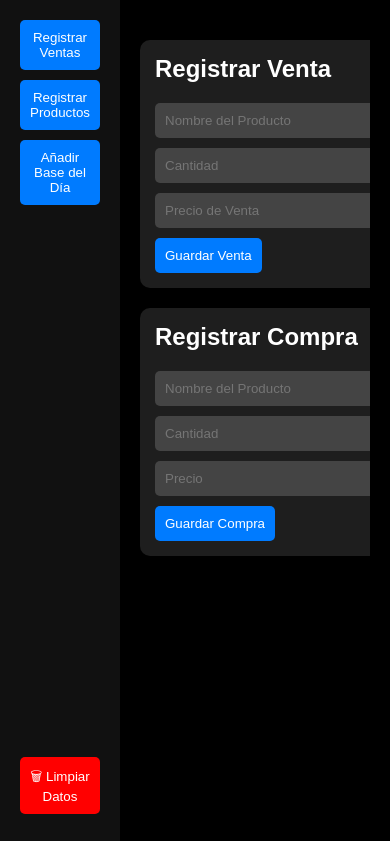
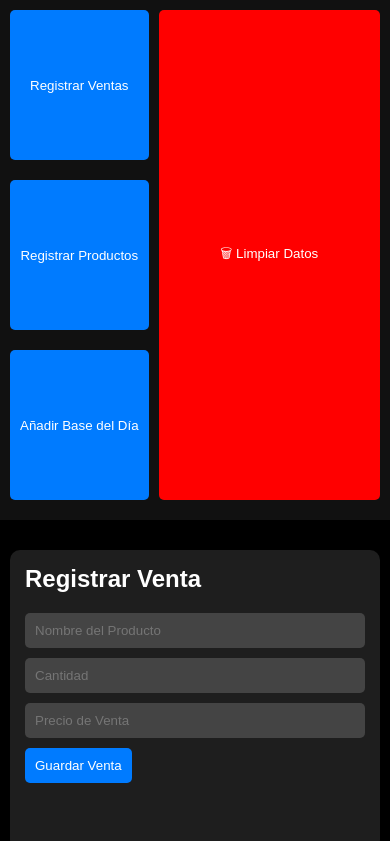
Before and after one commit to Darwin2210/Sistema_Ventas_Mayor, a plain HTML site: page index.html in a window 390 px wide. Both pictures are taken after a click on the button "Registrar Ventas". Shown: the top 841 px of the page. Drawn offline with Linux system fonts and the light colour scheme.

Commit message:
Update index.html

```diff
--- a/index.html
+++ b/index.html
@@ -1,10 +1,13 @@
 <!DOCTYPE html>
 <html lang="es">
 <head>
-  <meta charset="UTF-8">
-  <meta name="viewport" content="width=device-width, initial-scale=1.0">
+  <meta charset="UTF-8" />
+  <meta name="viewport" content="width=device-width, initial-scale=1.0" />
   <title>Punto de Venta</title>
   <style>
+    * {
+      box-sizing: border-box;
+    }
     body {
       margin: 0;
       font-family: sans-serif;
@@ -14,13 +17,12 @@
     .main {
       display: flex;
       min-height: 100vh;
-      flex-wrap: nowrap;
+      flex-direction: row;
     }
     .menu-lateral {
       width: 200px;
       background-color: #111;
       padding: 20px;
-      box-sizing: border-box;
       display: flex;
       flex-direction: column;
       justify-content: space-between;
@@ -30,7 +32,6 @@
       flex-direction: column;
     }
     .menu-lateral button {
-      display: block;
       width: 100%;
       padding: 10px;
       margin-bottom: 10px;
@@ -45,26 +46,25 @@
       display: flex;
       flex-direction: column;
       padding: 20px;
-      box-sizing: border-box;
       overflow: hidden;
     }
     .modulo-principal-ventas {
       display: flex;
       flex-direction: column;
-      overflow: hidden;
     }
-    .modulo-superior, .modulo-inferior, .modulo-medio {
+    .modulo-superior,
+    .modulo-inferior {
       display: flex;
       gap: 20px;
+      flex-wrap: wrap;
       margin-top: 20px;
     }
     .modulo {
       background-color: #1e1e1e;
       padding: 15px;
       border-radius: 10px;
-      flex: 1;
-      min-width: 300px;
-      max-height: 350px;
+      flex: 1 1 300px;
+      max-height: 400px;
       overflow-y: auto;
     }
     .modulo h2 {
@@ -79,7 +79,6 @@
       border: none;
       background-color: #444;
       color: #fff;
-      box-sizing: border-box;
     }
     button {
       background-color: #007bff;
@@ -110,6 +109,48 @@
     #modulo-ventas {
       display: none;
     }
+
+    @media (max-width: 768px) {
+      .main {
+        flex-direction: column;
+      }
+      .menu-lateral {
+        width: 100%;
+        flex-direction: row;
+        flex-wrap: wrap;
+        padding: 10px;
+        justify-content: center;
+        gap: 10px;
+      }
+      .menu-superior {
+        flex-direction: row;
+        flex-wrap: wrap;
+        gap: 10px;
+      }
+      .menu-lateral button {
+        flex: 1 1 150px;
+      }
+      .contenido-principal {
+        padding: 10px;
+      }
+      .modulo {
+        max-height: none;
+      }
+    }
+
+    @media (max-width: 480px) {
+      .modulo-superior,
+      .modulo-inferior {
+        flex-direction: column;
+      }
+      .menu-superior {
+        flex-direction: column;
+        align-items: stretch;
+      }
+      .menu-lateral button {
+        width: 100%;
+      }
+    }
   </style>
 </head>
 <body>
@@ -118,15 +159,15 @@
       <div class="menu-superior">
         <button onclick="mostrarModulo('ventas')">Registrar Ventas</button>
         <button onclick="mostrarModulo('productos')">Registrar Productos</button>
-        <button onclick="agregarBase()">Añadir Base del Día</button> <!-- Botón para adicionar base -->
+        <button onclick="agregarBase()">Añadir Base del Día</button>
       </div>
-      <button onclick="limpiarDatos()" style="background-color: red; margin-top: 20px;">🗑 Limpiar Datos</button>
+      <button onclick="limpiarDatos()" style="background-color: red;">🗑 Limpiar Datos</button>
     </div>
     <div class="contenido-principal">
       <div id="modulo-productos" class="modulo">
         <h2>Registrar Producto</h2>
-        <input id="nombreProducto" type="text" placeholder="Nombre del Producto">
-        <input id="marcaProducto" type="text" placeholder="Marca">
+        <input id="nombreProducto" type="text" placeholder="Nombre del Producto" />
+        <input id="marcaProducto" type="text" placeholder="Marca" />
         <button onclick="guardarProducto()">Guardar Producto</button>
       </div>
 
@@ -134,9 +175,9 @@
         <div class="modulo-superior">
           <div class="modulo">
             <h2>Registrar Venta</h2>
-            <input id="ventaProducto" type="text" placeholder="Nombre del Producto" list="productosList">
-            <input id="ventaCantidad" type="number" placeholder="Cantidad">
-            <input id="ventaPrecio" type="number" placeholder="Precio de Venta">
+            <input id="ventaProducto" type="text" placeholder="Nombre del Producto" list="productosList" />
+            <input id="ventaCantidad" type="number" placeholder="Cantidad" />
+            <input id="ventaPrecio" type="number" placeholder="Precio de Venta" />
             <button onclick="guardarVenta()">Guardar Venta</button>
           </div>
           <div class="modulo">
@@ -158,18 +199,19 @@
             </div>
           </div>
         </div>
+
         <div class="modulo-inferior">
           <div class="modulo">
             <h2>Registrar Compra</h2>
-            <input id="compraProducto" type="text" placeholder="Nombre del Producto" list="productosList">
-            <input id="compraCantidad" type="number" placeholder="Cantidad">
-            <input id="compraPrecio" type="number" placeholder="Precio">
+            <input id="compraProducto" type="text" placeholder="Nombre del Producto" list="productosList" />
+            <input id="compraCantidad" type="number" placeholder="Cantidad" />
+            <input id="compraPrecio" type="number" placeholder="Precio" />
             <button onclick="guardarCompra()">Guardar Compra</button>
           </div>
           <div class="modulo">
             <h2>Registrar Gasto</h2>
-            <input id="gastoDescripcion" type="text" placeholder="Descripción del Gasto">
-            <input id="gastoMonto" type="number" placeholder="Monto del Gasto">
+            <input id="gastoDescripcion" type="text" placeholder="Descripción del Gasto" />
+            <input id="gastoMonto" type="number" placeholder="Monto del Gasto" />
             <button onclick="guardarGasto()">Guardar Gasto</button>
           </div>
           <div class="modulo" id="modulo-liquidacion">
@@ -187,6 +229,7 @@
     </div>
   </div>
 
+  <!-- Scripts JS -->
   <script>
     let productos = JSON.parse(localStorage.getItem('productos')) || [];
     let ventas = JSON.parse(localStorage.getItem('ventas')) || [];
```
